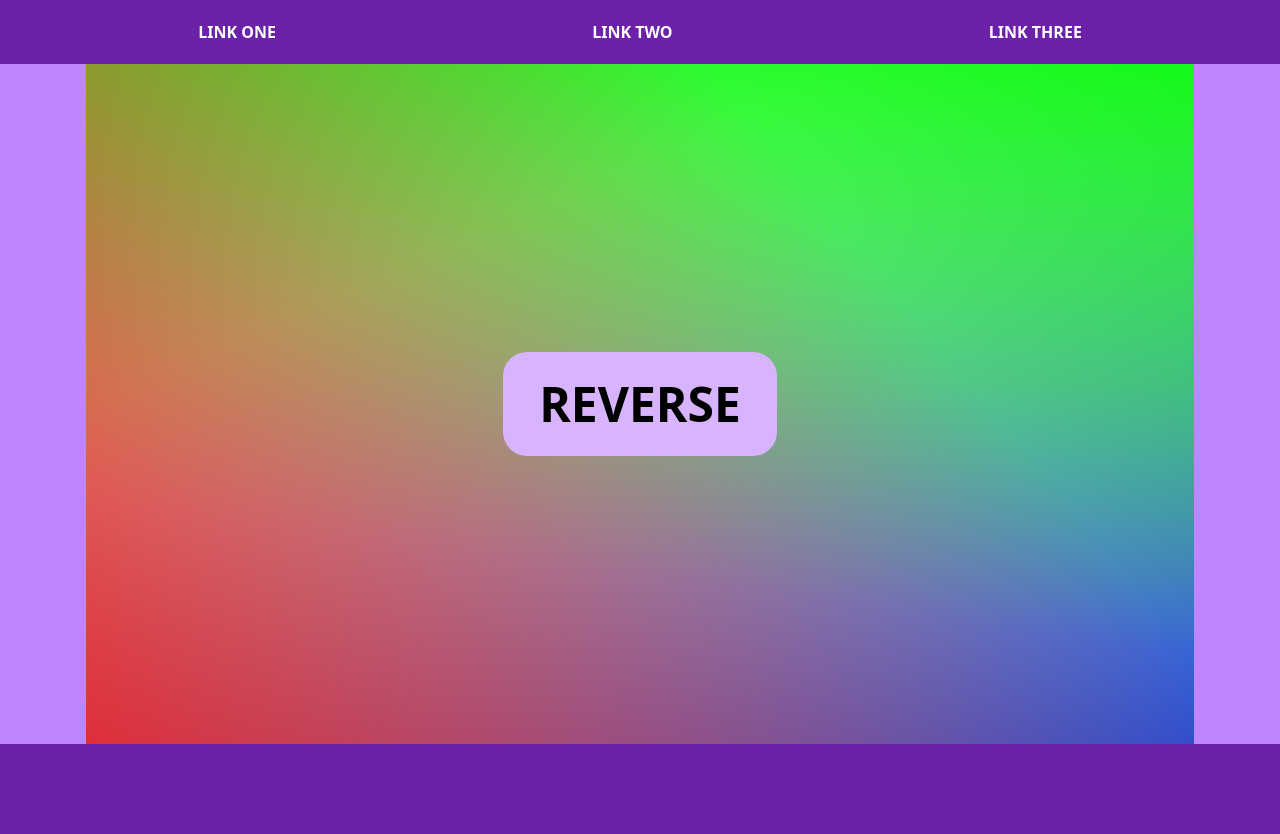
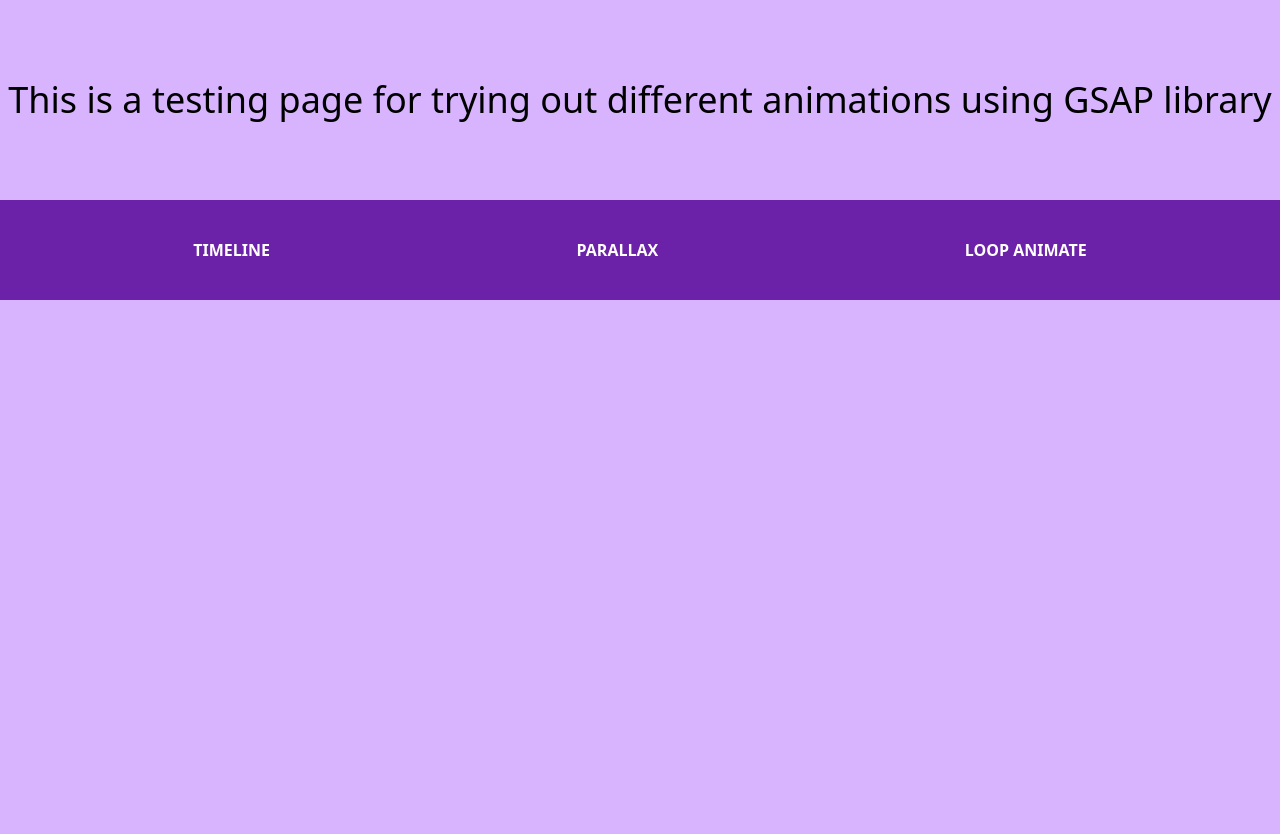
Before and after one commit to supermacchan/gsap-git-testing, a plain HTML site: page index.html in a window 1280 px wide. After the commit the page ends 800 px from the top, so only its background shows below. Drawn offline with nearby package versions, Linux system fonts and the light colour scheme.

Commit message:
feat: split pages

```diff
--- a/index.html
+++ b/index.html
@@ -1,32 +1,37 @@
 <!DOCTYPE html>
 <html lang="en">
-<head>
-    <meta charset="UTF-8">
-    <meta name="viewport" content="width=device-width, initial-scale=1.0">
+  <head>
+    <meta charset="UTF-8" />
+    <meta name="viewport" content="width=device-width, initial-scale=1.0" />
     <title>GSAP Testing</title>
     <script src="https://cdn.tailwindcss.com"></script>
     <script src="https://cdnjs.cloudflare.com/ajax/libs/gsap/3.12.5/gsap.min.js"></script>
     <script src="js/script.js" type="text/javascript" defer></script>
-</head>
-<body>
+  </head>
+  <body class="bg-purple-300">
     <section>
-        <div class="top bg-purple-800 text-white py-5 px-10 flex justify-around">
-          <a href="/" class="link uppercase font-semibold">Link One</a>
-          <a href="/" class="link uppercase font-semibold">Link Two</a>
-          <a href="/" class="link uppercase font-semibold">Link Three</a>
-        </div>
+      <h1 class="heading my-20 text-center text-4xl">
+        This is a testing page for trying out different animations using GSAP
+        library
+      </h1>
+      <div
+        class="navbar bg-purple-800 text-white h-[100px] py-5 px-10 flex justify-around items-center"
+      >
+        <a
+          href="/pages/timeline.html"
+          class="index-link uppercase font-semibold"
+          >Timeline</a
+        >
+        <a
+          href="/pages/parallax.html"
+          class="index-link uppercase font-semibold"
+          >Parallax</a
+        >
 
-        <div class="content flex justify-center">
-          <div class="sidebar left w-[100px] bg-purple-400"></div>
-          <div id="gradient" class="grad h-[85vh] w-full flex justify-center items-center">
-            <button type="button" class="button uppercase bg-purple-300 py-7 px-9 rounded-3xl font-bold text-5xl shadow-purple hover:bg-purple-100 duration-500 ease-in">
-              Reverse
-            </button>
-          </div>
-          <div class="sidebar right w-[100px] bg-purple-400"></div>
-        </div>
-
-        <div class="bottom bg-purple-800 text-white h-[90px]"></div>
-      </section>
-</body>
+        <a href="/pages/loop.html" class="index-link uppercase font-semibold"
+          >Loop animate</a
+        >
+      </div>
+    </section>
+  </body>
 </html>
--- a/js/script.js
+++ b/js/script.js
@@ -1,28 +1,3 @@
-const b1 = "linear-gradient(217deg, rgba(255,0,0,.9), rgba(255,0,0,0) 70.71%),  linear-gradient(127deg, rgba(0,255,0,.9), rgba(0,255,0,0) 70.71%), linear-gradient(336deg, rgba(0,0,255,.9), rgba(0,0,255,0) 70.71%)";
-
-const b2 = "linear-gradient(17deg, rgba(255,0,0,.7), rgba(255,0,0,0) 70.71%), linear-gradient(200deg, rgba(0, 255, 0, .9), rgba(0,255,0,.2) 70.71%),  linear-gradient(336deg, rgba(0,0,255,.8), rgba(0,0,255,0.1) 70.71%)";
-
-const gradient = document.getElementById("gradient")
-
-gsap.fromTo(gradient,
-  {background: b1},
-  {ease: "none", duration: 6, background: b2, repeat: -1, yoyo: true}
-);
-
-const timeline = gsap.timeline({ defaults: { duration: 1 }});
-
-timeline
-  .from('.top', { y: '-100%', ease: "sine.in" })
-  .from('.bottom', { y: '100%', ease: "sine.in" }, '<0')
-  .from('.link', { opacity: 0, stagger: 0.5 })
-  .from('.right', { x: '-100vw', ease: 'power2.in'}, 1)
-  .from('.left', { x: '-100%' }, '<.5')
-  .from('.grad', { opacity: 0 }, 2)
-  .fromTo('.button', { opacity: 0 }, { duration: 0.5, opacity: 1, ease: "power1.in"}, '<.5')
-
-  const button = document.querySelector('.button');
-
-  button.addEventListener('click', () => {
-    timeline.timeScale(2)
-    timeline.reverse()
-  })
+gsap.from('.heading', { duration: 1.5, y: '-250%', ease: 'bounce'})
+gsap.fromTo('.navbar', { width: 0, x: "-100%" }, { duration: 1, delay: 1.5, x: 0, width: '100%' })
+gsap.from('.index-link', { opacity: 0, duration: 1, delay: 2.5, stagger: 0.5 })
```
Also changed, not shown: js/timeline.js (added, +28 -0 lines), pages/loop.html (added, +16 -0 lines), pages/parallax.html (added, +16 -0 lines), pages/timeline.html (added, +32 -0 lines), js/parallax.js (added).
